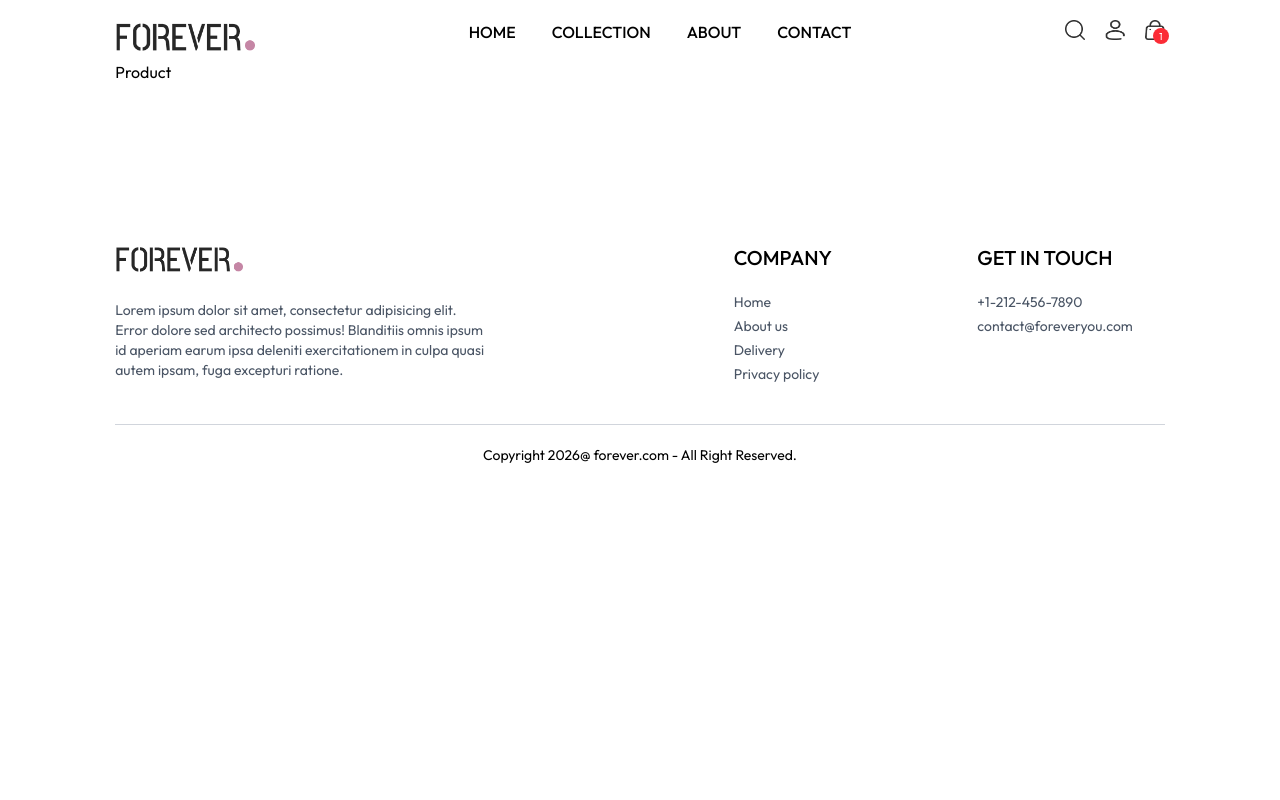
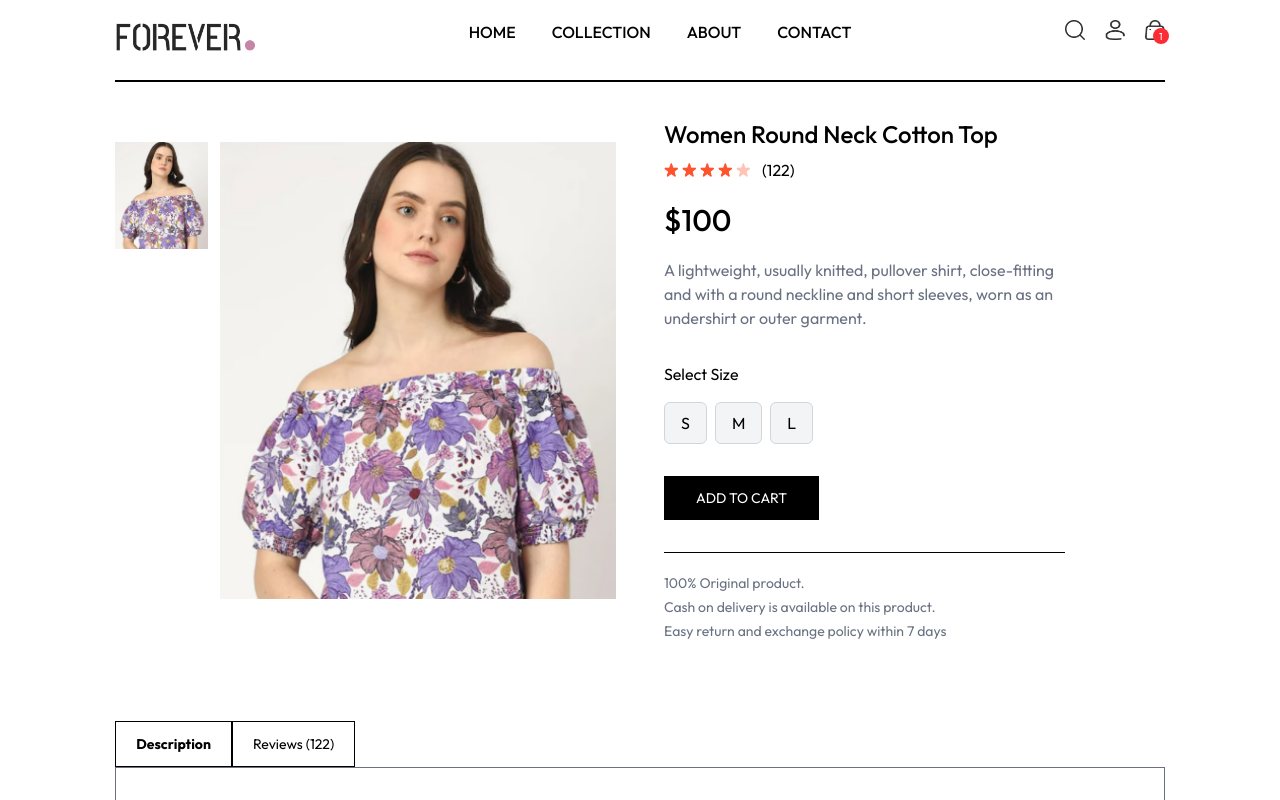
Before and after one commit to RohansinhVihol/fullstack-mern-ecommerce, a React app in the folder frontend/: page /product/aaaaa in a window 1280 px wide. Shown: the top 800 px of the page. Built offline with nearby package versions, Linux system fonts and the light colour scheme; the HTML template or start-up script is replaced by a standard one.

Commit message:
feat(product): implement dynamic product detail page

```diff
--- a/frontend/src/components/ProductItem.jsx
+++ b/frontend/src/components/ProductItem.jsx
@@ -7,7 +7,7 @@
     const {currency} = useShopContext()
 
   return (
-    <Link  className = 'text-gray-700 cursort-pointer' to={`product/${id}`}>
+    <Link  className = 'text-gray-700 cursort-pointer' to={`/product/${id}`}>
       <div className='overflow-hidden'>
           <img  className = 'hover:scale-110 transition ease-in-out'src={image[0]} alt="" />
 
--- a/frontend/src/index.css
+++ b/frontend/src/index.css
@@ -20,6 +20,10 @@
   font-style: normal;
 }
 
+::-webkit-scrollbar{
+  display: none;
+}
+
 @media (max-width:640px){
   a.active{
     background-color: gray;
--- a/frontend/src/pages/Product.jsx
+++ b/frontend/src/pages/Product.jsx
@@ -1,9 +1,115 @@
-import React from 'react'
+import React, { useEffect, useState } from "react";
+import { useParams } from "react-router-dom";
+import { useShopContext } from "../context/ShopContext";
+import { assets } from "../assets/assets";
+import RelatedProducts from "../components/RelatedProducts";
 
 const Product = () => {
-  return (
-    <div>Product</div>
-  )
-}
+  const { productId } = useParams();
+  const { products, currency } = useShopContext();
+  const [productData, setProductData] = useState(false);
+  const [image, setImage] = useState("");
+  const [size, setSize] = useState("");
 
-export default Product
+  const fetchProductData = async () => {
+    products.map((item) => {
+      if (item._id === productId) {
+        setProductData(item);
+        setImage(item.image[0]);
+        return null;
+      }
+    });
+  };
+
+  useEffect(() => {
+    fetchProductData();
+  }, [productId, products]);
+
+  return productData ? (
+    <div className="border-t-2 transition-opacity ease-in  mt-5 duration-500 opacity-100">
+      {/* Product Data */}
+      <div className="flex gap-12 sm:gap-12 mt-7 flex-col sm:flex-row">
+        {/* ----------Product Images------------- */}
+        <div className="flex-1 flex flex-col-reverse mt-4 gap-3 sm:flex-row">
+          <div className="flex sm:flex-col gap-2 mt-4 overflow-x-auto sm:overflow-y-scroll justify-between sm:justify-normal sm:w-[18.7%] w-full">
+            {productData.image.map((item, index) => (
+              <img
+                onClick={() => setImage(item)}
+                src={item}
+                key={index}
+                className="w-[24%] sm:w-full sm:md-3 shrink-0 cursor-pointer"
+                alt=""
+              />
+            ))}
+          </div>
+          <div className="w-full sm:w-[80%] mt-4">
+            <img className="w-full h-auto" src={image} alt="" />
+          </div>
+        </div>
+        {/* -------Product Info------- */}
+        <div className="flex-1">
+          <h1 className="font-medium text-2xl mt-2">{productData.name}</h1>
+          <div className="flex items-center gap-1 mt-2">
+            <img src={assets.star_icon} alt="" className="w-3.5" />
+            <img src={assets.star_icon} alt="" className="w-3.5" />
+            <img src={assets.star_icon} alt="" className="w-3.5" />
+            <img src={assets.star_icon} alt="" className="w-3.5" />
+            <img src={assets.star_dull_icon} alt="" className="w-3.5" />
+            <p className="pl-2">(122)</p>
+          </div>
+          <p className="mt-5 text-3xl font-medium">
+            {currency}
+            {productData.price}
+          </p>
+          <p className="mt-5 text-gray-500 md:w-4/5">
+            {productData.description}
+          </p>
+          <div className="flex flex-col gap-4 my-8">
+            <p>Select Size</p>
+            <div className="flex gap-2">
+              {productData.sizes.map((item, index) => (
+                <button
+                  onClick={() => setSize(item)}
+                  className={`border py-2 px-4 rounded-md transition-all duration-200
+      ${
+        item === size
+          ? "border-black bg-slate-700 text-white"
+          : "border-gray-300 bg-gray-100 hover:border-black hover:bg-gray-200"
+      }`}
+                  key={index}
+                >
+                  {item}
+                </button>
+              ))}
+            </div>
+          </div>
+          <button className="bg-black text-white px-8 py-3 text-sm active:bg-gray-700">ADD TO CART</button>
+          <hr className="mt-8 sm:w-4/5"/>
+          <div className="text-sm text-gray-500 mt-5 flex flex-col gap-1">
+              <p>100% Original product.</p>
+              <p>Cash on delivery is available on this product.</p>
+              <p>Easy return and exchange policy within 7 days</p>
+          </div>
+        </div>
+      </div>
+
+      {/* ------------Description & Review Section */}
+      <div className="mt-20">
+            <div className="flex">
+              <b className="border px-5 py-3 text-sm">Description</b>
+              <p className="border px-5 py-3 text-sm">Reviews (122)</p>
+            </div>
+            <div className="flex flex-col gap-4 border px-6 py-7 text-sm text-gray-500">
+              <p>An e-commerce website is an online platform that facilitates the buying and selling of product ir services over the internet. It serves as a virtual marketplace where businesses and individuals can showcase their products, internet with customers, and conduct transaction without the need for a physical presence. E-commerce websites have gained immense popularity due to their convenience, accessibility, and the global reach they offer.</p>
+              <p>E-commerce websites typically display products or services along with detailed description, images, prices, and any available variations (e.g., sizes, colors). Each product usually has its own dedicated page with relevant information.</p>
+            </div>
+      </div>
+      {/* ---------display related products-------- */}
+      <RelatedProducts category={productData.category} subCategory={productData.subCategory}/>
+    </div>
+  ) : (
+    <div className="opacity-0"></div>
+  );
+};
+
+export default Product;
```
